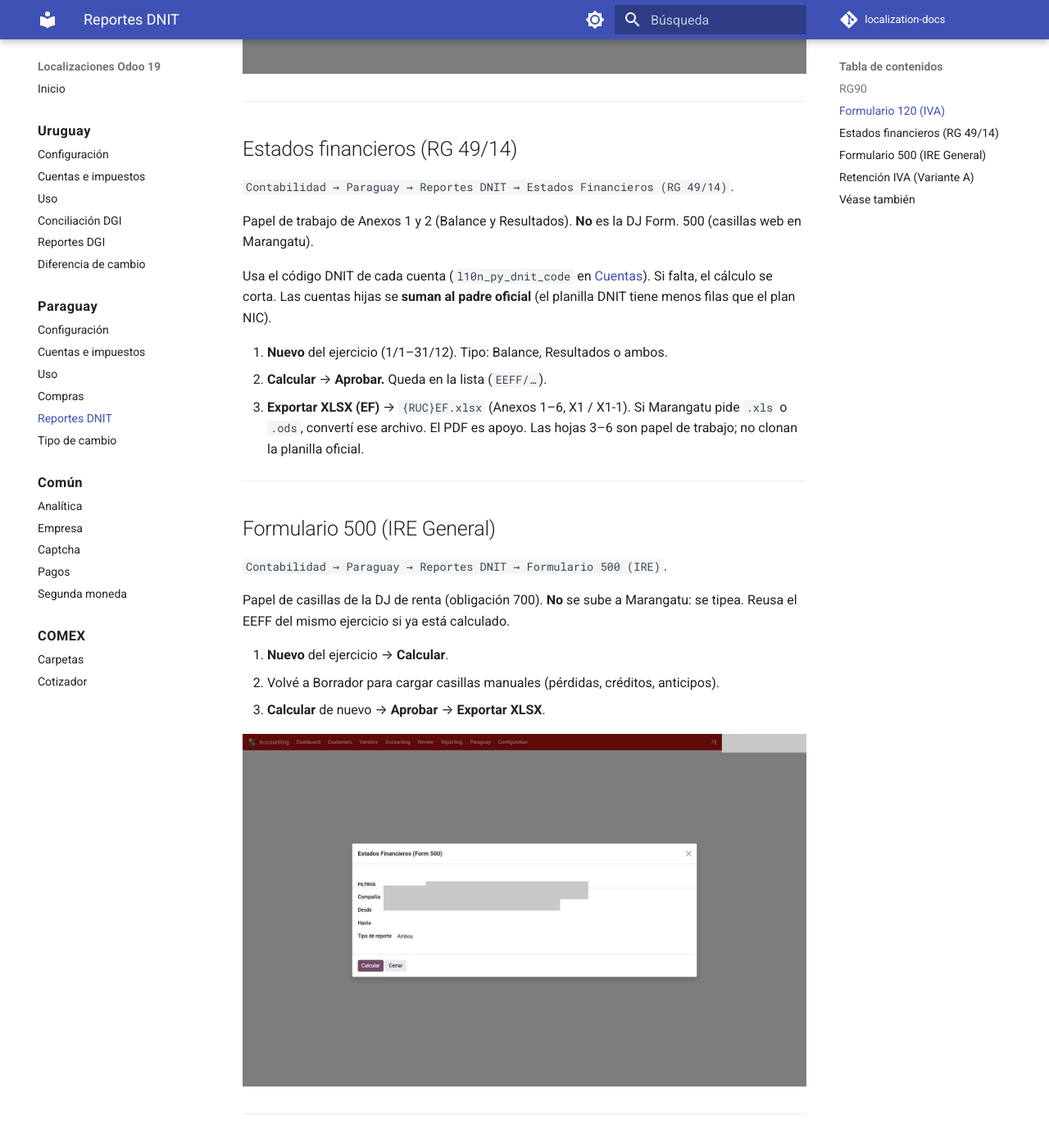
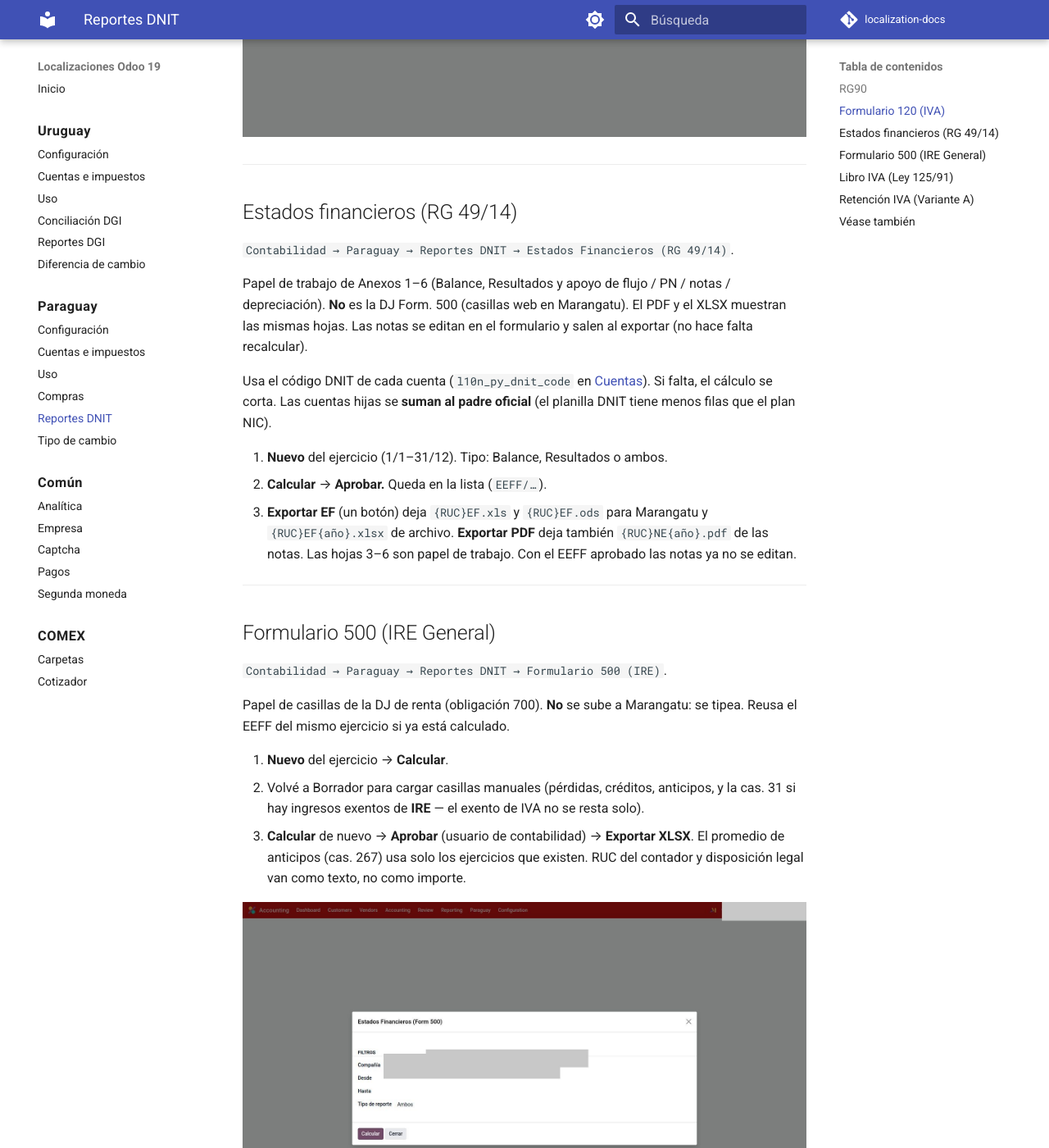
Before and after one commit to Pabloolano/localization-docs, an MkDocs documentation site: the page built from docs/paraguay/reportes.md, in a window 1280 px wide and 1400 px high, scrolled down 1950 px. Shown: the whole window at 82% size. Built offline with MkDocs 1.6.1 and Material for MkDocs 9.7.7, drawn with Linux system fonts in a browser that asks for light colours; comment, search, counter and statistics services are not loaded; some of the changed text lies outside the part shown.

Commit message:
docs(py): Form 500, Libro IVA and Marangatu EF xls/ods
Same Exportar EF button now leaves the official {RUC}EF files. Libro IVA
is the paper book; RG90 remains the Marangatu upload.

Co-authored-by: Cursor <cursoragent@cursor.com>

```diff
--- a/docs/paraguay/reportes.md
+++ b/docs/paraguay/reportes.md
@@ -3,7 +3,8 @@
 Módulo `l10n_py_tax_reports`. RG90, Form 120 y EEFF son **documentos persistentes**
 (lista + estados, un registro por período). No mezclan saldos entre empresas.
 
-`Contabilidad → Paraguay → Reportes DNIT` (RG90, Form 120, Form 500, EEFF) y **Retención IVA (Variante A)**.
+`Contabilidad → Paraguay → Reportes DNIT` (RG90, Form 120, Form 500, EEFF,
+Libro IVA) y **Retención IVA (Variante A)**.
 
 ![Menú Paraguay: RG90, Form 120, EEFF, SIFEN](img/odoo-menu-paraguay.jpg)
 
@@ -17,7 +18,10 @@ Módulo `l10n_py_tax_reports`. RG90, Form 120 y EEFF son **documentos persistent
 2. **Calcular** → **Aprobar**.
 3. **Exportar ZIP** para Marangatu. El ZIP queda en el registro (`RG90/…`).
 
-Los comprobantes **electrónicos SIFEN no entran** en ese CSV: solo papel / RG90. Tipos DNIT activos: [Cuentas](cuentas.md).
+Los comprobantes **electrónicos SIFEN no entran** (tampoco el lote
+pendiente de aprobación). Tipos DNIT activos: [Cuentas](cuentas.md).
+Una NC/ND sin factura origen no calcula. Más de 5000 filas no arma un ZIP
+anidado: hay que acotar el período o filtrar compras/ventas.
 
 ![RG90](img/odoo-rg90.jpg)
 
@@ -35,6 +39,9 @@ No se publica el archivo ni el RUC.
 4. **Exportar XLSX** para tipear casillas en Marangatu. El PDF es apoyo interno.
 
 La DJ oficial se carga en Marangatu a mano. Si el tax de la factura está mal, el 120 miente.
+Una línea con IVA 5 y 10 parte la base; no la duplica.
+Las facturas entran por **fecha de factura** (igual que el RG90); los asientos
+de retención (cas. 52) por fecha contable.
 
 ![Formulario 120](img/odoo-form120.jpg)
 
@@ -44,8 +51,10 @@ La DJ oficial se carga en Marangatu a mano. Si el tax de la factura está mal, e
 
 `Contabilidad → Paraguay → Reportes DNIT → Estados Financieros (RG 49/14)`.
 
-Papel de trabajo de Anexos 1 y 2 (Balance y Resultados). **No** es la DJ Form. 500
-(casillas web en Marangatu).
+Papel de trabajo de Anexos 1–6 (Balance, Resultados y apoyo de flujo / PN / notas /
+depreciación). **No** es la DJ Form. 500 (casillas web en Marangatu).
+El PDF y el XLSX muestran las mismas hojas. Las notas se editan en el formulario
+y salen al exportar (no hace falta recalcular).
 
 Usa el código DNIT de cada cuenta (`l10n_py_dnit_code` en [Cuentas](cuentas.md)).
 Si falta, el cálculo se corta. Las cuentas hijas se **suman al padre oficial**
@@ -53,9 +62,10 @@ Si falta, el cálculo se corta. Las cuentas hijas se **suman al padre oficial**
 
 1. **Nuevo** del ejercicio (1/1–31/12). Tipo: Balance, Resultados o ambos.
 2. **Calcular** → **Aprobar.** Queda en la lista (`EEFF/…`).
-3. **Exportar XLSX (EF)** → `{RUC}EF.xlsx` (Anexos 1–6, X1 / X1-1).
-   Si Marangatu pide `.xls` o `.ods`, convertí ese archivo. El PDF es apoyo.
-   Las hojas 3–6 son papel de trabajo; no clonan la planilla oficial.
+3. **Exportar EF** (un botón) deja `{RUC}EF.xls` y `{RUC}EF.ods` para Marangatu
+   y `{RUC}EF{año}.xlsx` de archivo. **Exportar PDF** deja también
+   `{RUC}NE{año}.pdf` de las notas. Las hojas 3–6 son papel de trabajo.
+   Con el EEFF aprobado las notas ya no se editan.
 
 ---
 
@@ -67,10 +77,26 @@ Papel de casillas de la DJ de renta (obligación 700). **No** se sube a Marangat
 se tipea. Reusa el EEFF del mismo ejercicio si ya está calculado.
 
 1. **Nuevo** del ejercicio → **Calcular**.
-2. Volvé a Borrador para cargar casillas manuales (pérdidas, créditos, anticipos).
-3. **Calcular** de nuevo → **Aprobar** → **Exportar XLSX**.
+2. Volvé a Borrador para cargar casillas manuales (pérdidas, créditos, anticipos,
+   y la cas. 31 si hay ingresos exentos de **IRE** — el exento de IVA no se resta solo).
+3. **Calcular** de nuevo → **Aprobar** (usuario de contabilidad) → **Exportar XLSX**.
+   El promedio de anticipos (cas. 267) usa solo los ejercicios que existen.
+   RUC del contador y disposición legal van como texto, no como importe.
 
 ![Estados Financieros](img/odoo-eeff.jpg)
+
+---
+
+## Libro IVA (Ley 125/91)
+
+`Contabilidad → Paraguay → Reportes DNIT → Libro IVA (Ley 125/91)`.
+
+Libro mensual de ventas o compras (papel y electrónicos). NC/ND restan.
+**Exportar XLSX** es apoyo interno. El archivo que se sube a Marangatu sigue
+siendo el **RG90** (solo papel).
+
+1. **Nuevo** → Ventas o Compras → mes.
+2. **Calcular** → **Aprobar.** Queda en la lista (`L104/…`).
 
 ---
 
```
Also changed, not shown: docs/paraguay/cuentas.md (+2 -1 lines).
